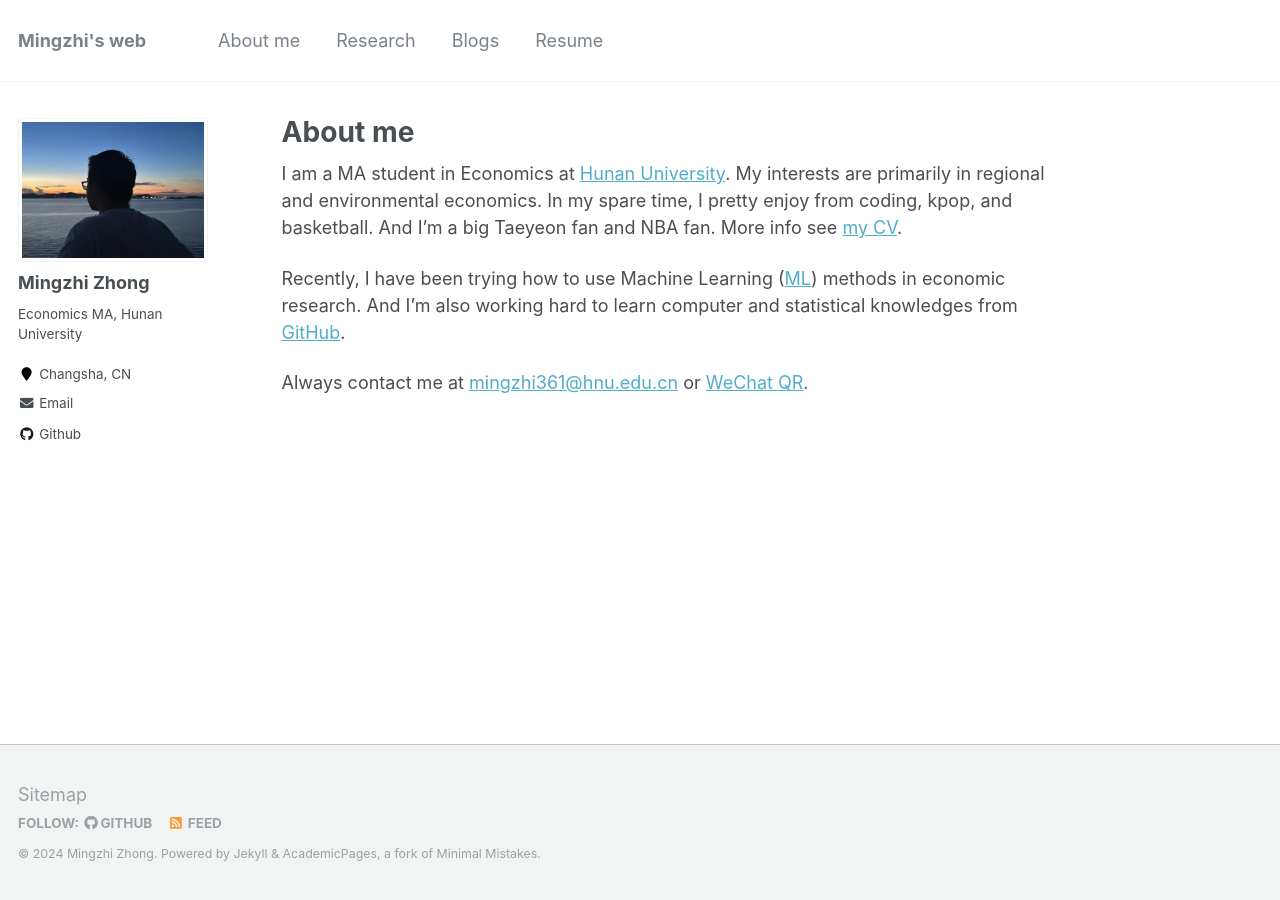
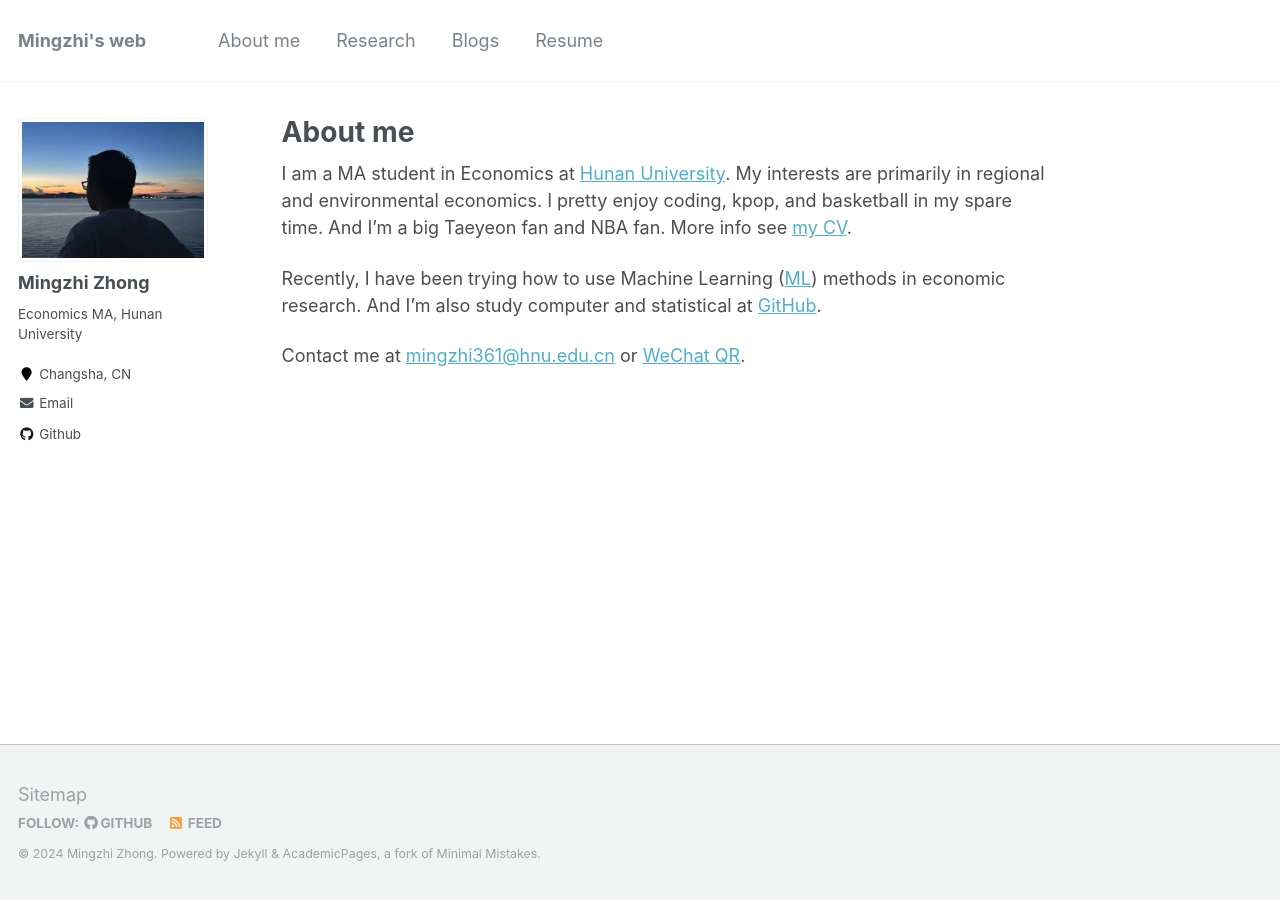
Before and after one commit to mingzhi361/mingzhi361.github.io, a Jekyll site: the page built from _pages/about.md, in a window 1280 px wide. Built offline with Jekyll 4.4.1, drawn with Linux system fonts in a browser that asks for light colours.

Commit message:
Update about.md

```diff
--- a/_pages/about.md
+++ b/_pages/about.md
@@ -8,8 +8,8 @@
   - /about.html
 ---
 
-I am a MA student in Economics at [Hunan University](https://baike.baidu.com/item/%E6%B9%96%E5%8D%97%E5%A4%A7%E5%AD%A6/179157 "湖南大学"). My interests are primarily in regional and environmental economics. In my spare time, I pretty enjoy from coding, kpop, and basketball. And I'm a big Taeyeon fan and NBA fan. More info see [my CV](files/mingzhi361-CV.pdf "个人简历").
+I am a MA student in Economics at [Hunan University](https://baike.baidu.com/item/%E6%B9%96%E5%8D%97%E5%A4%A7%E5%AD%A6/179157 "湖南大学"). My interests are primarily in regional and environmental economics. I pretty enjoy coding, kpop, and basketball in my spare time. And I'm a big Taeyeon fan and NBA fan. More info see [my CV](files/mingzhi361-CV.pdf "个人简历").
 
-Recently, I have been trying how to use Machine Learning ([ML](https://www.zhihu.com/question/37870042])) methods in economic research. And I'm also working hard to learn computer and statistical knowledges from [GitHub](https://github.com/).
+Recently, I have been trying how to use Machine Learning ([ML](https://www.zhihu.com/question/37870042])) methods in economic research. And I'm also study computer and statistical at [GitHub](https://github.com/).
 
-Always contact me at [mingzhi361@hnu.edu.cn](https://orcid.org/0009-0006-3937-1185) or [WeChat QR](images/weixinQR.png).
+Contact me at [mingzhi361@hnu.edu.cn](https://orcid.org/0009-0006-3937-1185) or [WeChat QR](images/weixinQR.png).
```
